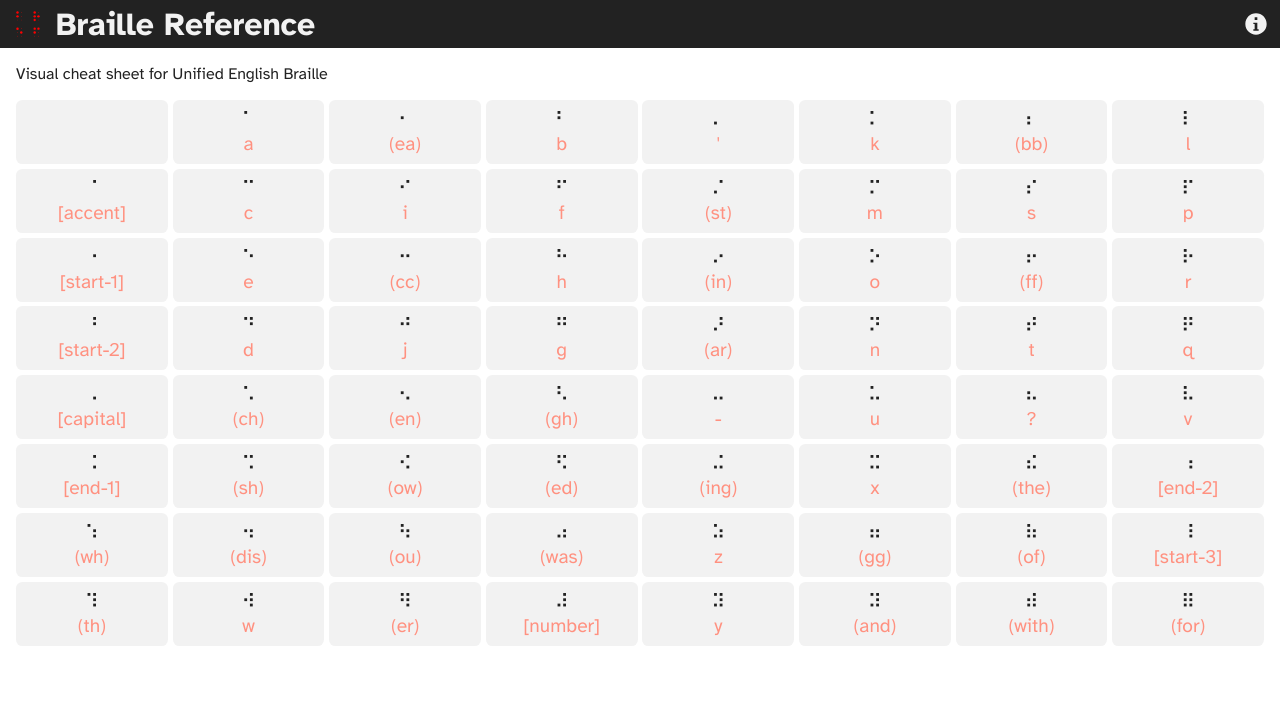
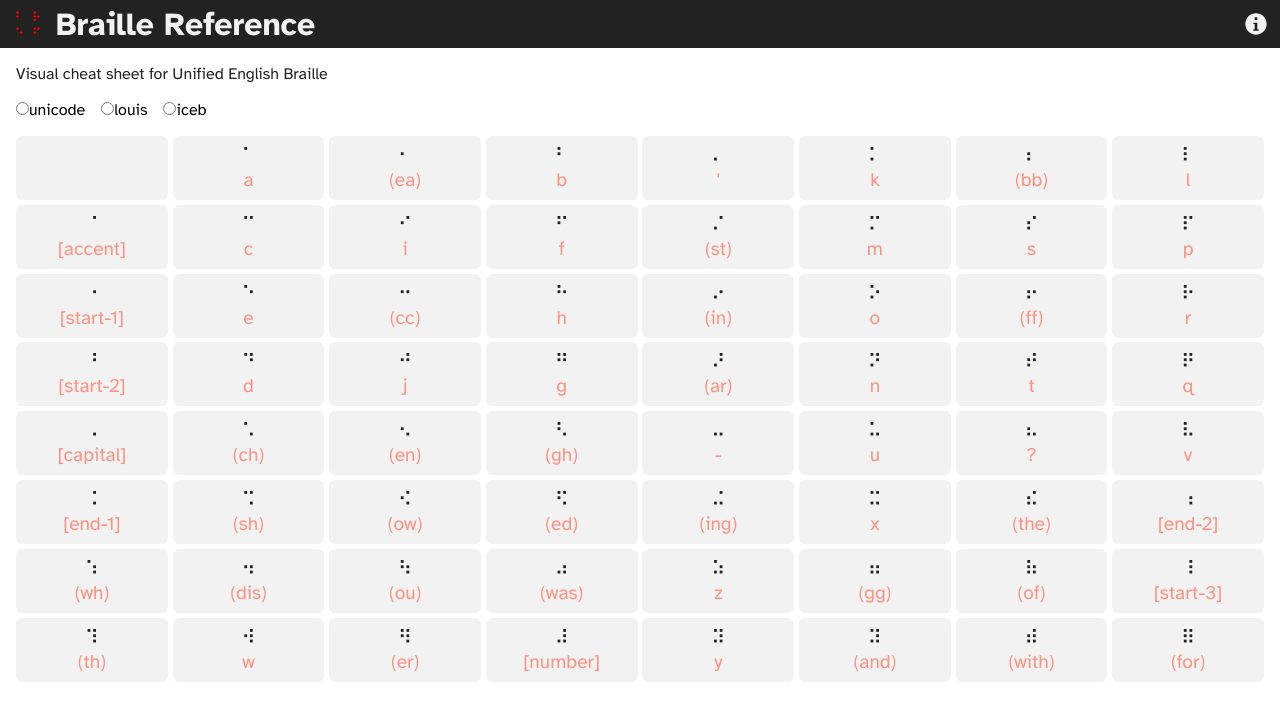
Before and after one commit to mbdeaton/bref, a React (Create React App) app: page / in a window 1280 px wide. Shown: the top 720 px of the page. Built offline with nearby package versions, Linux system fonts and the light colour scheme.

Commit message:
Add RadioGroup component

```diff
--- a/src/App.css
+++ b/src/App.css
@@ -31,3 +31,9 @@ body {
   font-size: 1rem;
   color: var(--color-dark);
 }
+
+.radio-group {
+  margin: var(--margin-page);
+  display: flex;
+  gap: 1rem;
+}
--- a/src/App.js
+++ b/src/App.js
@@ -1,5 +1,6 @@
 import { useState } from "react";
 import AppBar from "./AppBar";
+import RadioGroup from "./RadioGroup";
 import RefTable from "./RefTable";
 import "./App.css";
 
@@ -27,6 +28,7 @@ function App() {
       <h5 className="description">
         Visual cheat sheet for Unified English Braille
       </h5>
+      <RadioGroup className="radio-group" names={Object.keys(orderings)} />
       <RefTable displayOrder={displayOrder} />
     </div>
   );
--- /dev/null
+++ b/src/RadioGroup.js
@@ -0,0 +1,14 @@
+function RadioGroup({ names, ...props }) {
+  return (
+    <form {...props}>
+      {names.map((name) => (
+        <label key={name}>
+          <input type="radio" name="display" value={name} />
+          <span>{name}</span>
+        </label>
+      ))}
+    </form>
+  );
+}
+
+export default RadioGroup;
```
